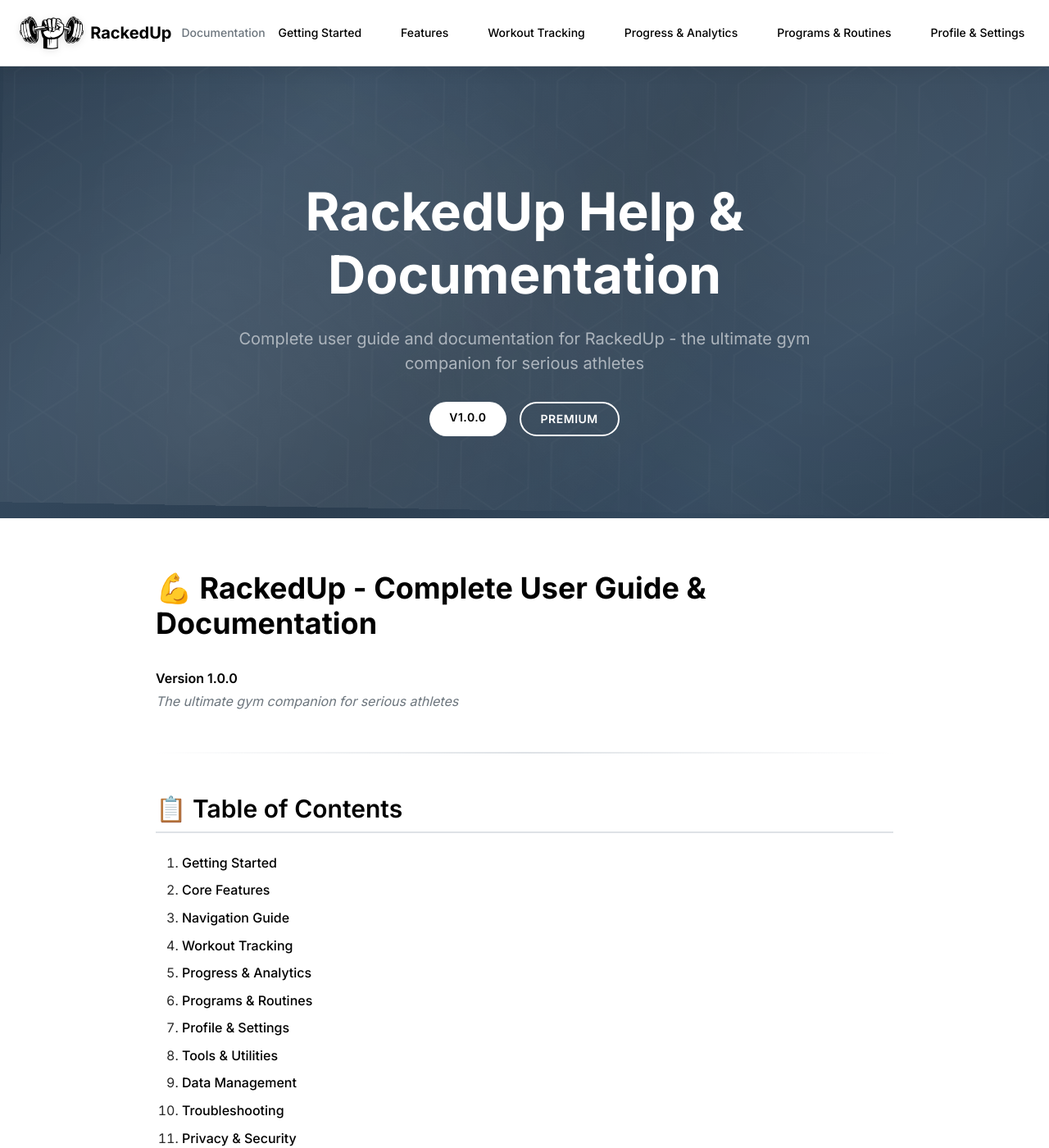
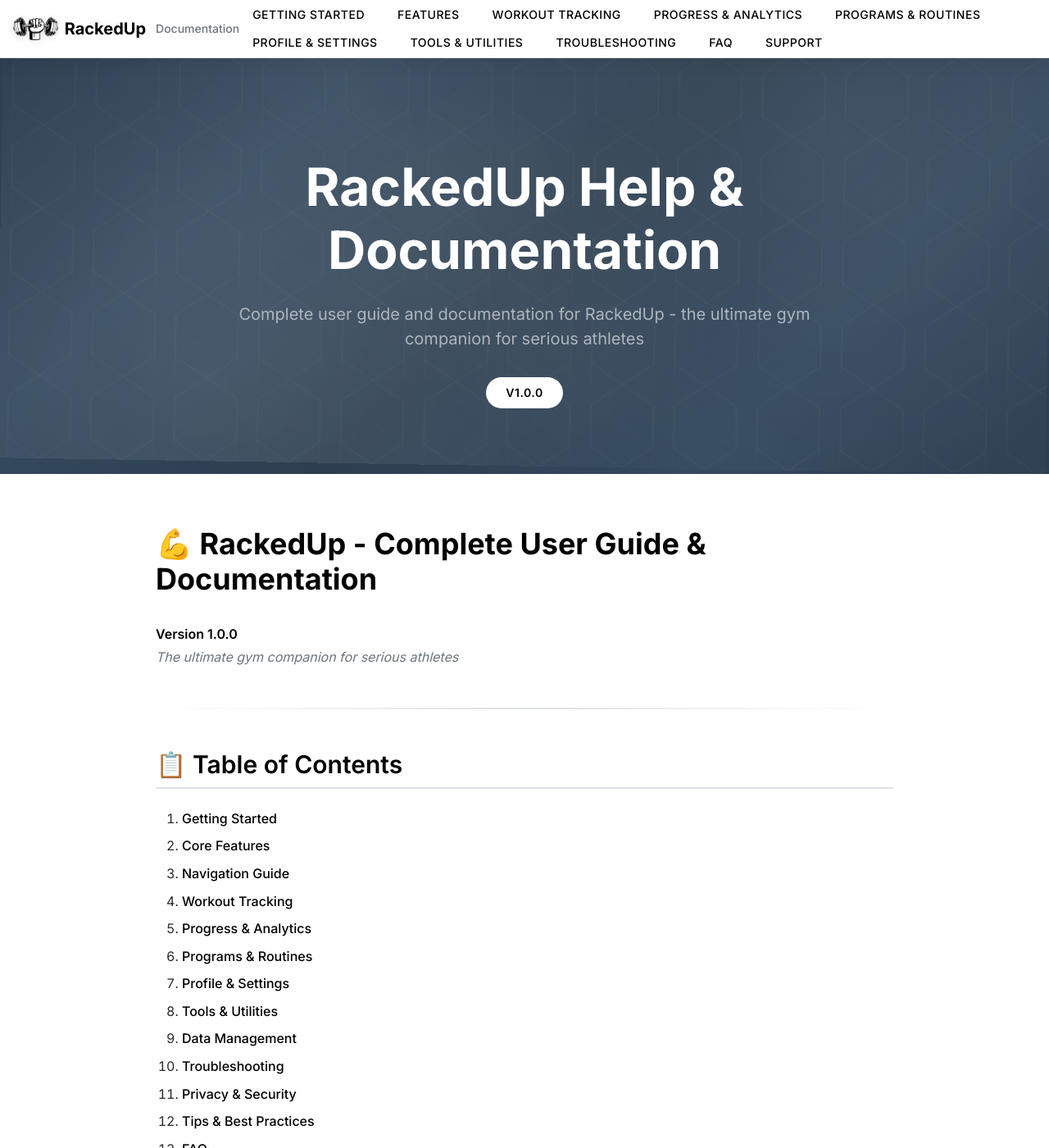
Before and after one commit to tshives26/RackedUp, a Jekyll site: the page built from docs/index.md, in a window 1280 px wide and 1400 px high. Shown: the whole window at 82% size. Built offline with Jekyll 4.4.1, drawn with Linux system fonts in a browser that asks for light colours.

Commit message:
fix: Improve navigation and remove premium tag
- Fixed logo sizing (28px on desktop, 24px on mobile)
- Redesigned navigation with compact, uppercase links
- Increased container width to 1600px for better space utilization
- Reduced navigation height to 70px for better proportions
- Made navigation links smaller and more compact
- Removed PREMIUM tag from hero section
- Updated responsive breakpoints for better mobile experience
- All navigation links now visible without overflow

```diff
--- a/docs/_layouts/default.html
+++ b/docs/_layouts/default.html
@@ -55,7 +55,6 @@
                 <p class="hero-description">{{ site.description }}</p>
                 <div class="hero-badge">
                     <span class="version-badge">v{{ site.version }}</span>
-                    <span class="status-badge">Premium</span>
                 </div>
             </div>
         </div>
--- a/docs/assets/css/custom.css
+++ b/docs/assets/css/custom.css
@@ -78,13 +78,13 @@
 }
 
 .nav-container {
-    max-width: 1200px;
+    max-width: 1400px;
     margin: 0 auto;
-    padding: 0 var(--spacing-lg);
+    padding: 0 var(--spacing-md);
     display: flex;
     align-items: center;
     justify-content: space-between;
-    height: 80px;
+    height: 70px;
 }
 
 .nav-brand {
@@ -94,7 +94,7 @@
 }
 
 .brand-logo {
-    height: 40px;
+    height: 28px;
     width: auto;
     transition: var(--transition-fast);
     filter: drop-shadow(0 2px 4px rgba(0, 0, 0, 0.1));
@@ -130,21 +130,24 @@
 .nav-list {
     display: flex;
     list-style: none;
-    gap: var(--spacing-md);
-  margin: 0;
+    gap: var(--spacing-xs);
+    margin: 0;
     align-items: center;
+    flex-wrap: wrap;
 }
 
 .nav-link {
     text-decoration: none;
     color: var(--primary-black);
     font-weight: 500;
-    font-size: var(--font-size-sm);
-    padding: var(--spacing-sm) var(--spacing-md);
-    border-radius: 8px;
+    font-size: var(--font-size-xs);
+    padding: var(--spacing-xs) var(--spacing-sm);
+    border-radius: 6px;
     transition: var(--transition-fast);
     position: relative;
     white-space: nowrap;
+    text-transform: uppercase;
+    letter-spacing: 0.5px;
 }
 
 .nav-link:hover {
@@ -185,8 +188,8 @@
 .hero {
     background: linear-gradient(135deg, #2c3e50 0%, #34495e 25%, #2c3e50 50%, #34495e 75%, #2c3e50 100%);
     color: var(--primary-white);
-    padding: 140px 0 100px;
-    margin-top: 80px;
+    padding: 120px 0 80px;
+    margin-top: 70px;
     position: relative;
     overflow: hidden;
 }
@@ -599,7 +602,16 @@
     .hero-container,
     .content-container,
     .footer-container {
-        max-width: 1400px;
+        max-width: 1600px;
+    }
+
+    .nav-list {
+        gap: var(--spacing-sm);
+    }
+
+    .nav-link {
+        font-size: var(--font-size-sm);
+        padding: var(--spacing-sm) var(--spacing-md);
     }
 
     .hero-title {
@@ -617,7 +629,12 @@
     .hero-container,
     .content-container,
     .footer-container {
-        max-width: 960px;
+        max-width: 1200px;
+    }
+
+    .nav-link {
+        font-size: var(--font-size-xs);
+        padding: var(--spacing-xs) var(--spacing-sm);
     }
 
     .hero-title {
@@ -657,10 +674,10 @@
 @media (min-width: 576px) and (max-width: 767px) {
     .nav-menu {
         position: fixed;
-        top: 80px;
+        top: 70px;
         left: -100%;
         width: 100%;
-        height: calc(100vh - 80px);
+        height: calc(100vh - 70px);
         background-color: rgba(255, 255, 255, 0.98);
         backdrop-filter: blur(20px);
         flex-direction: column;
@@ -709,8 +726,8 @@
     }
 
     .hero {
-        padding: 120px 0 80px;
-        margin-top: 80px;
+        padding: 100px 0 60px;
+        margin-top: 70px;
     }
 
     .hero-title {
@@ -761,7 +778,7 @@
     }
 
     .brand-logo {
-        height: 32px;
+        height: 24px;
     }
 
     .brand-title {
```
